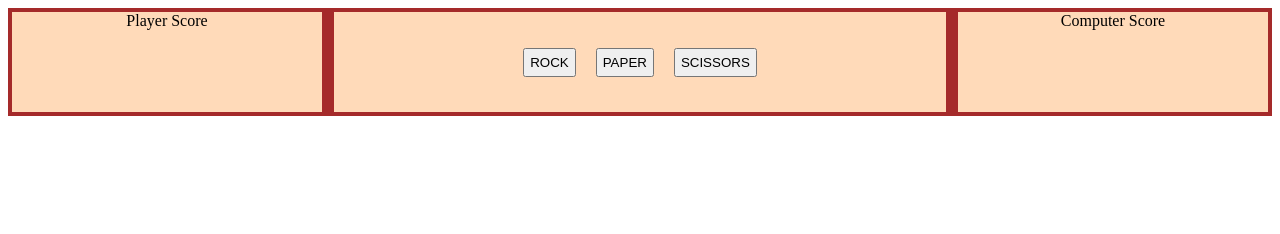
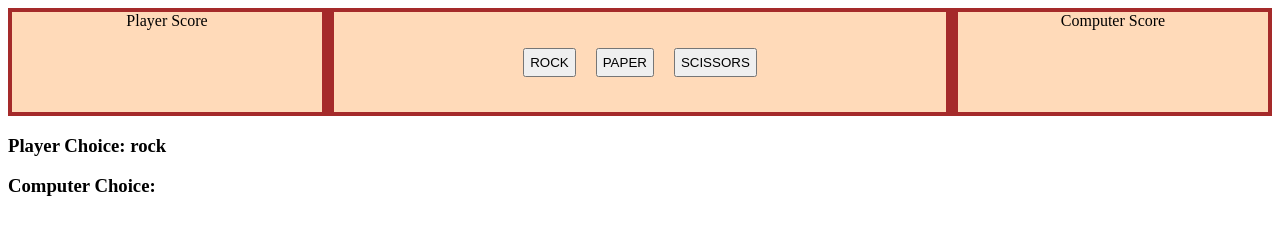
Before and after one commit to Myster1o619/rock_paper_scissors, a plain HTML site: page index.html in a window 1280 px wide. Both pictures are taken after a click on the button "ROCK". Drawn offline with Linux system fonts and the light colour scheme.

Commit message:
Update index.html to track and display player's choice
Add logic to rock, paper, scissors buttons when clicked

```diff
--- a/index.html
+++ b/index.html
@@ -20,6 +20,13 @@
         </div>
         <div class="three">Computer Score</div>
     </div>
+    <div class="show-player-choice-container">
+        <h3 class="player-choice">Player Choice:</h3>
+    </div>
+    <div class="show-computer-choice-container">
+        <h3 class="computer-choice">Computer Choice:
+        </h3>
+    </div>
     <script src="script.js"></script>
 </body>
 
--- a/script.js
+++ b/script.js
@@ -1,7 +1,7 @@
 const totalRounds = 5;
-const ROCK = "rock";
-const PAPER = "paper";
-const SCISSORS = "scissors";
+const ROCK = " rock";
+const PAPER = " paper";
+const SCISSORS = " scissors";
 let playerScore = 0;
 let pcScore = 0;
 let playerChoice = "";
@@ -26,15 +26,37 @@ const addButtonListeners = () => {
 }
 
 const rockButtonClicked = () => {
-    console.log("ROCK")
+    playerChoice = ROCK;
+    pcChoice = generateComputerChoice();
+    console.log(`PC choice: ${pcChoice}`);
+    displayPlayerChoice(playerChoice);
+
+}
+
+const displayPlayerChoice = (playerChoice = "") => {
+    const playerChoiceHeading = document.querySelector(".player-choice");
+
+    let playerChoiceTextHolder = document.querySelector(".player-choice-display");
+    if (!playerChoiceTextHolder) {
+        playerChoiceTextHolder = document.createElement("span");
+        playerChoiceTextHolder.className = "player-choice-display";
+    }
+    playerChoiceTextHolder.textContent = playerChoice;
+    playerChoiceHeading.appendChild(playerChoiceTextHolder);
 }
 
 const paperButtonClicked = () => {
-    console.log("PAPER")
+    playerChoice = PAPER;
+    pcChoice = generateComputerChoice();
+    console.log(`PC choice: ${pcChoice}`);
+    displayPlayerChoice(playerChoice);
 }
 
 const scissorsButtonClicked = () => {
-    console.log("SCISSORS")
+    playerChoice = SCISSORS;
+    pcChoice = generateComputerChoice();
+    console.log(`PC choice: ${pcChoice}`);
+    displayPlayerChoice(playerChoice);
 }
 
 const initGame = () => {
```
